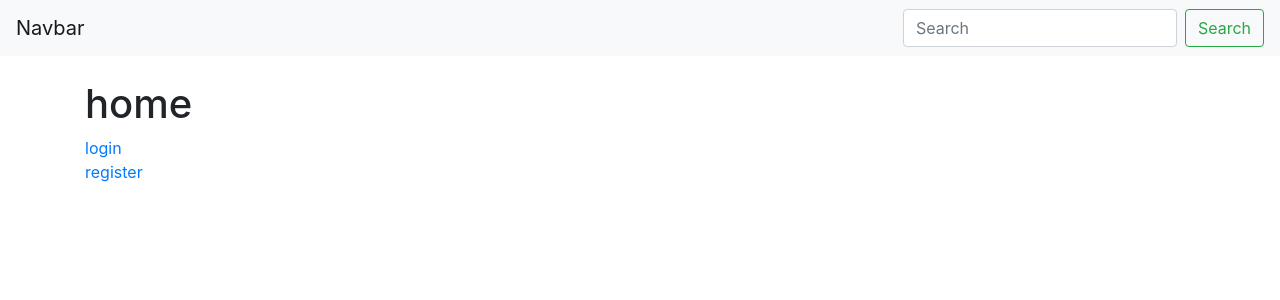
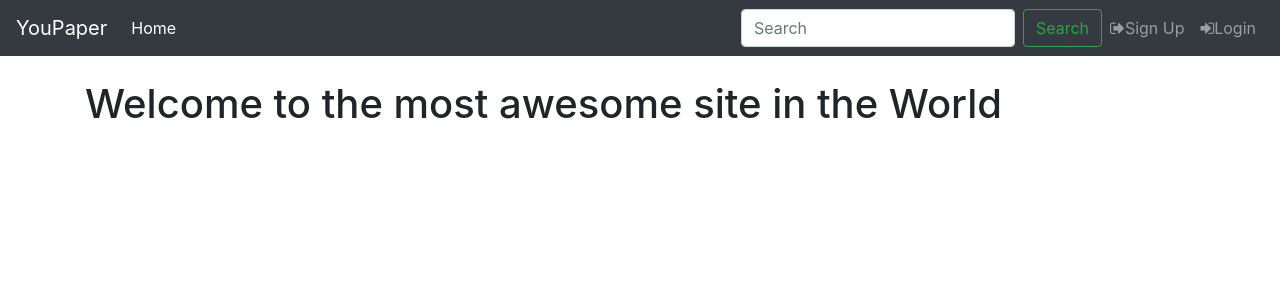
Before and after one commit to rajesh-zero/youpaper, a Django app: page / in a window 1280 px wide. Shown: the top 300 px of the page. Run offline with Django 3.2, Linux system fonts and the light colour scheme; some libraries are stand-ins or nearby versions.

Commit message:
navbar working

```diff
--- a/templates/home.html
+++ b/templates/home.html
@@ -7,42 +7,45 @@
     <title>Document</title>
     {% load static %}
     <link rel="stylesheet" href="{%static 'bootstrap/css/bootstrap.min.css'%}">
+    <link rel="stylesheet" href="https://stackpath.bootstrapcdn.com/font-awesome/4.7.0/css/font-awesome.min.css">
 </head>
 <body>
 <div>
-    <nav class="navbar navbar-expand-lg navbar-light bg-light">
-    <a class="navbar-brand" href="#">Navbar</a>
+    <nav class="navbar navbar-expand-lg navbar-dark bg-dark">
+    <a class="navbar-brand" href="#">YouPaper</a>
     <button class="navbar-toggler" type="button" data-toggle="collapse" data-target="#navbarSupportedContent" aria-controls="navbarSupportedContent" aria-expanded="false" aria-label="Toggle navigation">
         <span class="navbar-toggler-icon"></span>
     </button>
 
     <div class="collapse navbar-collapse" id="navbarSupportedContent">
         <ul class="navbar-nav mr-auto">
-        {% comment %} <li class="nav-item active">
+        <li class="nav-item active">
             <a class="nav-link" href="#">Home <span class="sr-only">(current)</span></a>
         </li>
+        <!--
         <li class="nav-item">
             <a class="nav-link" href="#">Link</a>
         </li>
-        <li class="nav-item dropdown">
-            <a class="nav-link dropdown-toggle" href="#" id="navbarDropdown" role="button" data-toggle="dropdown" aria-haspopup="true" aria-expanded="false">
-            Dropdown
-            </a>
-            <div class="dropdown-menu" aria-labelledby="navbarDropdown">
-            <a class="dropdown-item" href="#">Action</a>
-            <a class="dropdown-item" href="#">Another action</a>
-            <div class="dropdown-divider"></div>
-            <a class="dropdown-item" href="#">Something else here</a>
-            </div>
-        </li>
-        <li class="nav-item">
-            <a class="nav-link disabled" href="#" tabindex="-1" aria-disabled="true">Disabled</a>
-        </li> {% endcomment %}
+        -->
         </ul>
-        <form class="form-inline my-2 my-lg-0">
+        <div class="navbar-nav ml-auto">
+
+        <form class="form-inline">
         <input class="form-control mr-sm-2" type="search" placeholder="Search" aria-label="Search">
         <button class="btn btn-outline-success my-2 my-sm-0" type="submit">Search</button>
         </form>
+        <ul class="navbar-nav">
+        <li class="nav-item">
+            <a class="nav-link" href="login/register/"><span class="fa fa-sign-out"></span>Sign Up</a>
+        </li>
+        <li class="nav-item">
+            <a class="nav-link" href="login/"><span class="fa fa-sign-in"></span>Login</a>
+        </li>
+        </ul>
+        </div>
+
+
+
     </div>
     </nav>
 </div>
@@ -50,10 +53,7 @@
 
 <div class='container'>
 <br>
-<h1>home</h1>
-<a href="login/">login</a>
-<br>
-<a href="login/register/">register</a>
+<h1>Welcome to the most awesome site in the World</h1>
 </div>
 
 
--- a/youpaper/views.py
+++ b/youpaper/views.py
@@ -5,7 +5,7 @@ from django.http import HttpResponse
 
 def home(request):
     '''doc string'''
-    return render(request ,'home.html')
+    return render(request, 'home.html')
 def contactus(request):
     '''doc string'''
     return HttpResponse("contact us")
```
Also changed, not shown: login/views.py (+3 -5 lines).
